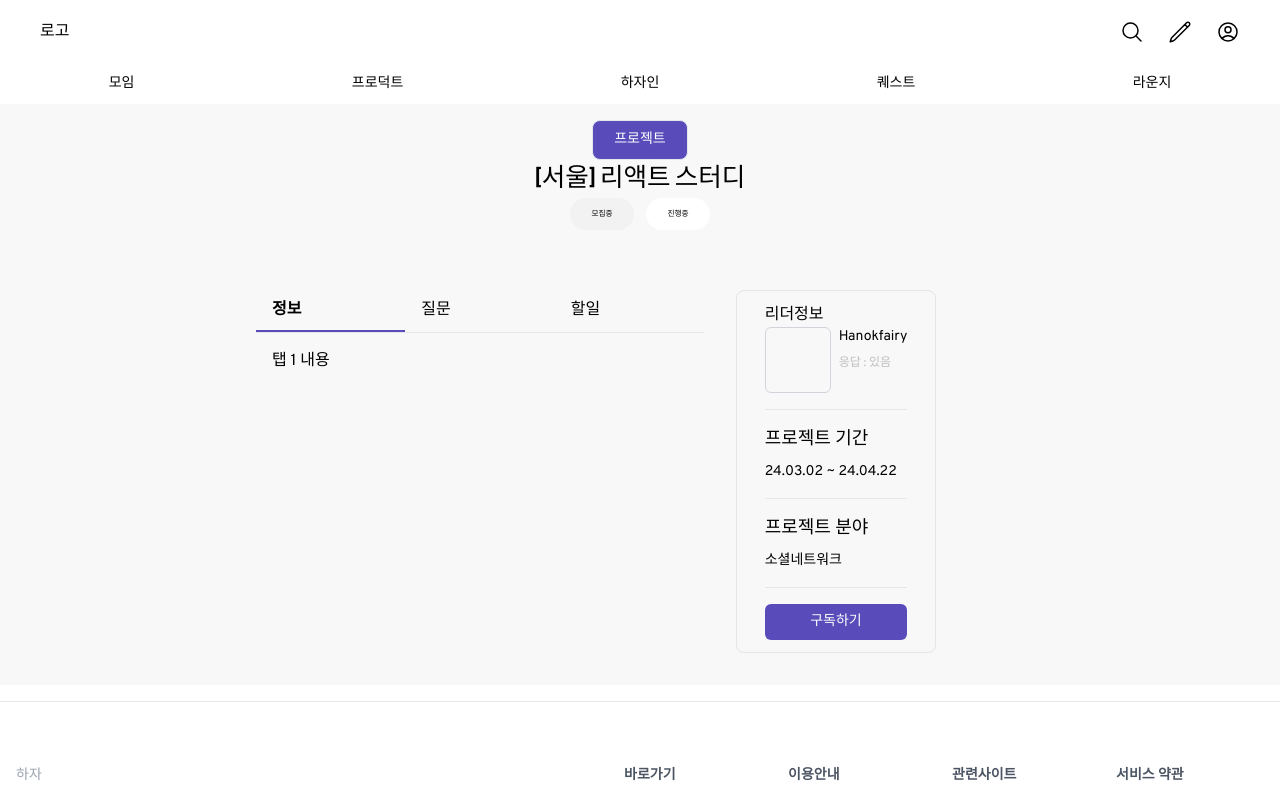
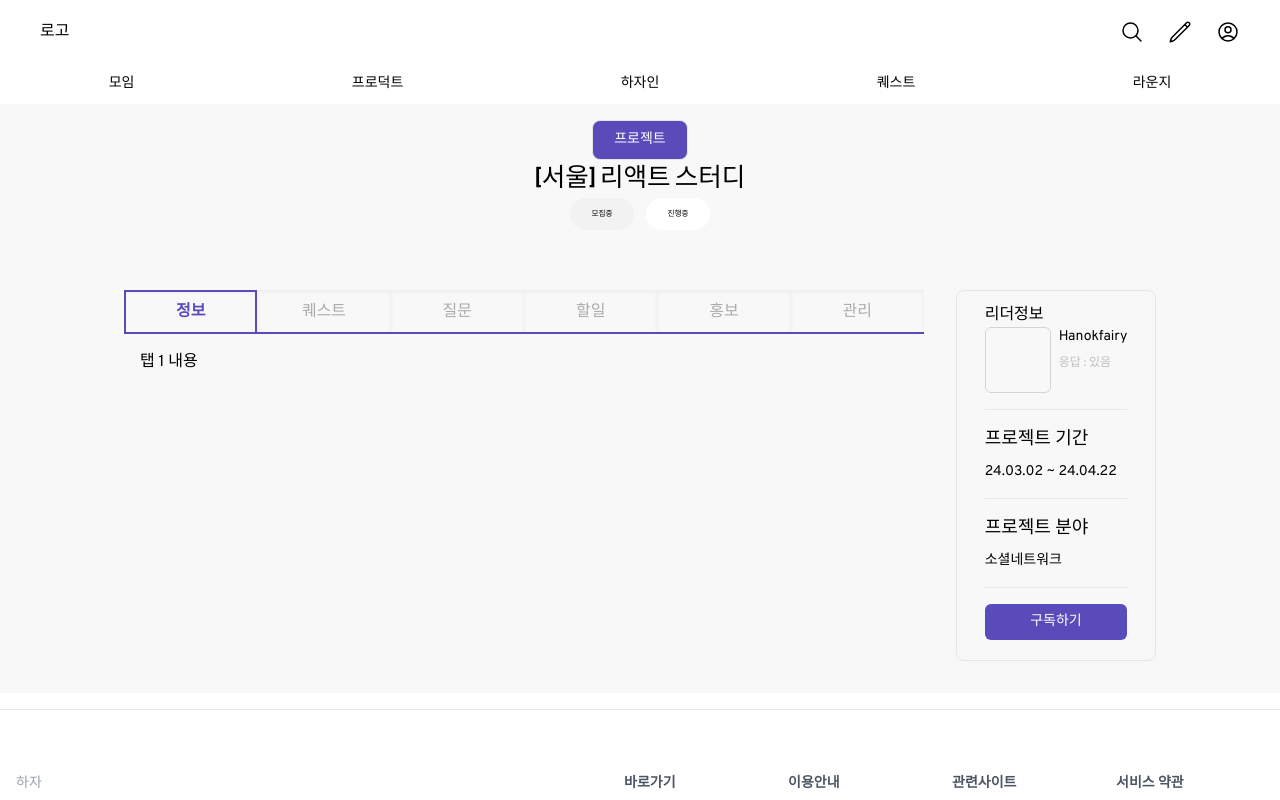
Before and after one commit to mandoong/HAJA-react, a React (Create React App) app: page /project/detail in a window 1280 px wide. Shown: the top 800 px of the page. Built offline with nearby package versions, Linux system fonts and the light colour scheme.

Commit message:
:recycle:refactor: TapMenu refactoring

```diff
--- a/src/components/basic/card/LeaderCard.jsx
+++ b/src/components/basic/card/LeaderCard.jsx
@@ -32,7 +32,7 @@ export default function LeaderCard({
           <div>
             <hr className="my-4" />
             <Link
-              className="w-full mb-3 px-6 py-2 rounded-md flex justify-center items-center text-sm text-[white] bg-[#594bba]"
+              className="w-full mb-5 px-6 py-2 rounded-md flex justify-center items-center text-sm text-[white] bg-[#594bba]"
               to="/"
             >
               구독하기
--- /dev/null
+++ b/src/components/basic/menu/TapMenu.jsx
@@ -0,0 +1,28 @@
+import React from "react";
+
+export default function TabMenu({ tabItems, activeTab, onTabClick }) {
+  return (
+    <div>
+      <div className="w-[800px] flex border-b-[#594bba] border-b-2 hover:border-b-0">
+        {tabItems.map((tab, index) => (
+          // eslint-disable-next-line react/jsx-key
+          <div className="w-full shadow-inner 0 0 #0000; hover:">
+            <button
+              type="button"
+              // eslint-disable-next-line react/no-array-index-key
+              key={index}
+              className={`py-2 px-4 w-full text-center border-2 border-b-0 hover:border-[#594bba] hover:text-[#594bba] transition-colors ${
+                activeTab === index
+                  ? "border-[#594bba] border-b-0 font-semibold text-[#594bba]"
+                  : "border-transparent text-[#ababab]"
+              }`}
+              onClick={() => onTabClick(index)}
+            >
+              {tab.label}
+            </button>
+          </div>
+        ))}
+      </div>
+    </div>
+  );
+}
--- a/src/components/page/projectDetail/DetailMenu.jsx
+++ b/src/components/page/projectDetail/DetailMenu.jsx
@@ -1,10 +1,14 @@
 import React, { useState } from "react";
+import TabMenu from "../../basic/menu/TapMenu";
 
 export default function DetailMenu() {
   const tabItems = [
     { label: "정보", content: "탭 1 내용" },
+    { label: "퀘스트", content: "퀘스트" },
     { label: "질문", content: "질문" },
     { label: "할일", content: "할일" },
+    { label: "홍보", content: "홍보" },
+    { label: "관리", content: "관리" },
   ];
 
   const [activeTab, setActiveTab] = useState(0);
@@ -14,24 +18,12 @@ export default function DetailMenu() {
   };
 
   return (
-    <div className="w-full max-w-md mx-auto">
-      <div className="flex border-b ">
-        {tabItems.map((tab, index) => (
-          <button
-            type="button"
-            // eslint-disable-next-line react/no-array-index-key
-            key={index}
-            className={`py-2 px-4 w-full text-left border-b-2 hover:border-[#594bba] transition-colors ${
-              activeTab === index
-                ? "border-[#594bba] font-semibold"
-                : "border-transparent"
-            }`}
-            onClick={() => handleTabClick(index)}
-          >
-            {tab.label}
-          </button>
-        ))}
-      </div>
+    <div className="w-full mx-auto">
+      <TabMenu
+        tabItems={tabItems}
+        activeTab={activeTab}
+        onTabClick={handleTabClick}
+      />
       <div className="p-4">{tabItems[activeTab].content}</div>
     </div>
   );
--- a/src/pages/projectDetail/index.jsx
+++ b/src/pages/projectDetail/index.jsx
@@ -6,7 +6,7 @@ export default function ProjectDetail() {
   return (
     <div className="w-full flex justify-center items-center flex-col bg-[#f8f8f8]">
       <DetailMain />
-      <div className="max-w-screen-md w-full flex justify-center mt-5 mb-8 gap-8">
+      <div className="max-w-4xl w-full flex justify-center mt-5 mb-8 gap-8">
         <DetailMenu />
         <DetailLeaderCard />
       </div>
```
